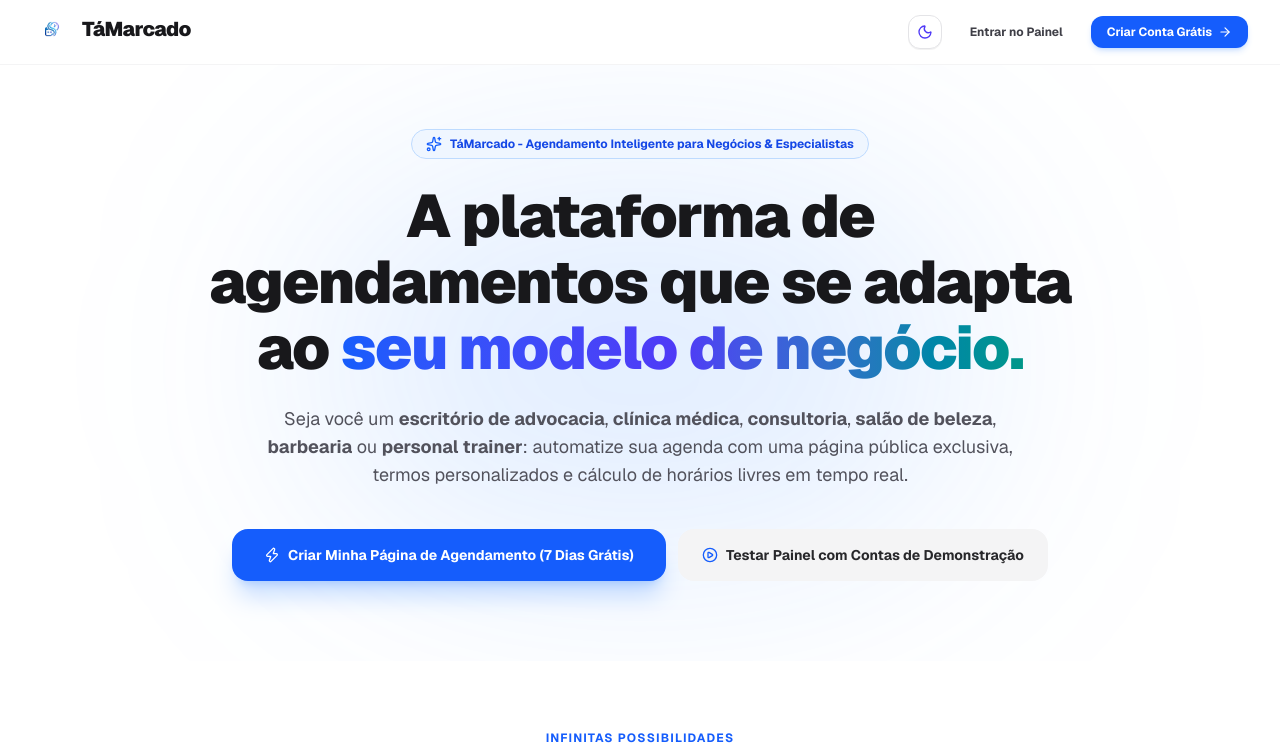
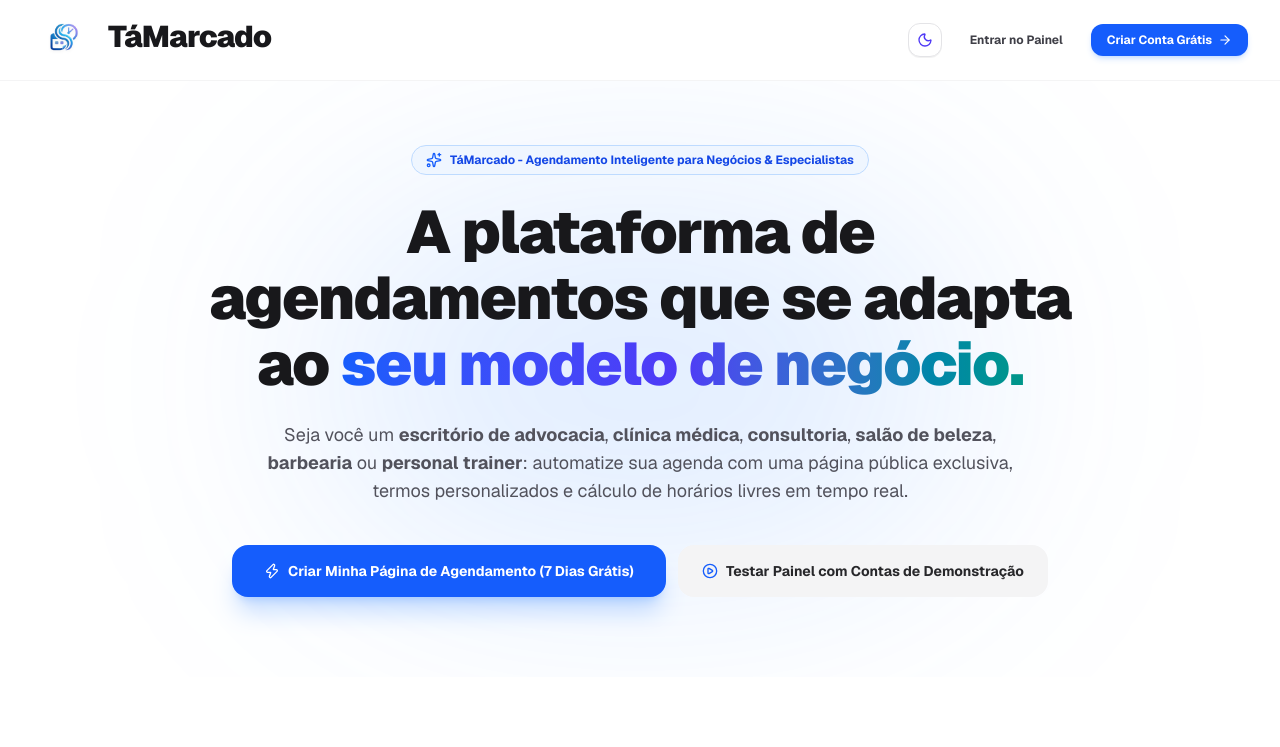
Before and after one commit to SoarezAllan/saas-agendamento-tamarcado, a Next.js app: page / in a window 1280 px wide. Shown: the top 747 px of the page. Built offline with nearby package versions, Linux system fonts and the light colour scheme.

Commit message:
style: increase logo dimensions and navbar scaling

```diff
--- a/src/app/page.tsx
+++ b/src/app/page.tsx
@@ -131,7 +131,7 @@ export default function LandingPage() {
     <div className="min-h-screen bg-white dark:bg-zinc-950 text-zinc-900 dark:text-zinc-100 flex flex-col justify-between selection:bg-blue-600 selection:text-white">
       {/* Navigation Header */}
       <header className="sticky top-0 z-40 bg-white/80 dark:bg-zinc-950/80 backdrop-blur-md border-b border-zinc-100 dark:border-zinc-800">
-        <div className="max-w-7xl mx-auto px-4 sm:px-6 lg:px-8 h-16 flex items-center justify-between">
+        <div className="max-w-7xl mx-auto px-4 sm:px-6 lg:px-8 h-20 flex items-center justify-between">
           <Logo href="/" size="md" />
 
           <div className="flex items-center gap-2 sm:gap-3">
--- a/src/components/ui/logo.tsx
+++ b/src/components/ui/logo.tsx
@@ -5,7 +5,7 @@ import Image from 'next/image';
 import Link from 'next/link';
 
 interface LogoProps {
-  size?: 'sm' | 'md' | 'lg';
+  size?: 'sm' | 'md' | 'lg' | 'xl';
   showText?: boolean;
   href?: string;
   className?: string;
@@ -18,21 +18,22 @@ export function Logo({
   className = '',
 }: LogoProps) {
   const sizeMap = {
-    sm: { text: 'text-base', box: 'w-8 h-8' },
-    md: { text: 'text-xl', box: 'w-10 h-10' },
-    lg: { text: 'text-2xl', box: 'w-14 h-14' },
+    sm: { text: 'text-lg', box: 'w-10 h-10', scale: 'scale-125' },
+    md: { text: 'text-2xl sm:text-3xl', box: 'w-14 h-14 sm:w-16 sm:h-16', scale: 'scale-135' },
+    lg: { text: 'text-3xl sm:text-4xl', box: 'w-24 h-24 sm:w-28 sm:h-28', scale: 'scale-140' },
+    xl: { text: 'text-4xl sm:text-5xl', box: 'w-32 h-32 sm:w-36 sm:h-36', scale: 'scale-150' },
   };
 
   const currentSize = sizeMap[size] || sizeMap.md;
 
   const content = (
-    <div className={`inline-flex items-center gap-2.5 ${className}`}>
-      <div className={`relative ${currentSize.box} rounded-2xl overflow-hidden shrink-0 flex items-center justify-center`}>
+    <div className={`inline-flex items-center gap-3 ${className}`}>
+      <div className={`relative ${currentSize.box} shrink-0 flex items-center justify-center`}>
         {/* eslint-disable-next-line @next/next/no-img-element */}
         <img
           src="/logo.png"
           alt="TáMarcado Logo"
-          className="w-full h-full object-contain transform scale-110"
+          className={`w-full h-full object-contain transform ${currentSize.scale} drop-shadow-xs`}
         />
       </div>
 
```
